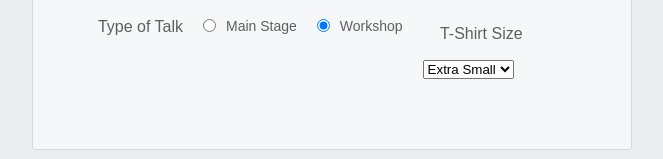
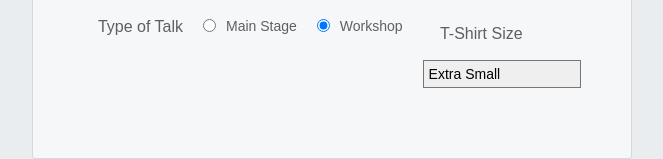
Before and after one commit to miguelf726/form-practice, a plain HTML site: page index.html in a window 1280 px wide. Shown: the part 421-580 px from the top of the page, without its empty margins (308-971 px from the left). Drawn offline with Linux system fonts and the light colour scheme.

Commit message:
Add styling to the dropdown menu

```diff
--- a/styles.css
+++ b/styles.css
@@ -92,6 +92,13 @@ body {
   float: left;
 }
 
+.form-row select {
+  width: 100%;
+  padding: 5px;
+  font-size: 14px;            /* This won't work in Chrome or Safari */
+  -webkit-appearance: none;   /* This will make it work */
+}
+
 @media only screen and (min-width: 700px) {
   .speaker-form-header,
   .speaker-form {
```
